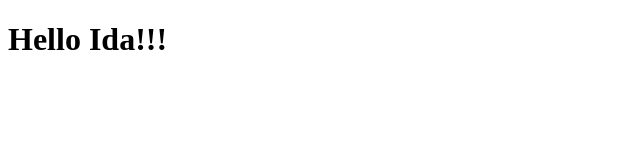
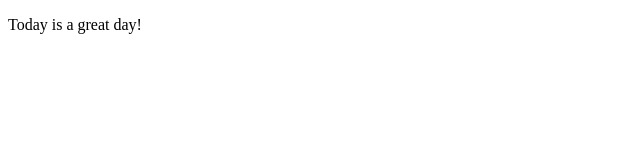
Before and after one commit to Harry-Leepz/kafkafkagkf, a plain HTML site: page index.html in a window 1280 px wide. Shown: the whole page, without its empty margins (0-640 px from the left). Drawn offline with Linux system fonts and the light colour scheme.

Commit message:
Remove heading, add paragraph

```diff
--- a/index.html
+++ b/index.html
@@ -6,8 +6,8 @@
     <title>Document</title>
 </head>
 <body>
-    <h1>
-        Hello Ida!!!
-    </h1>
+    <p>
+        Today is a great day!
+    </p>
 </body>
 </html>
```
